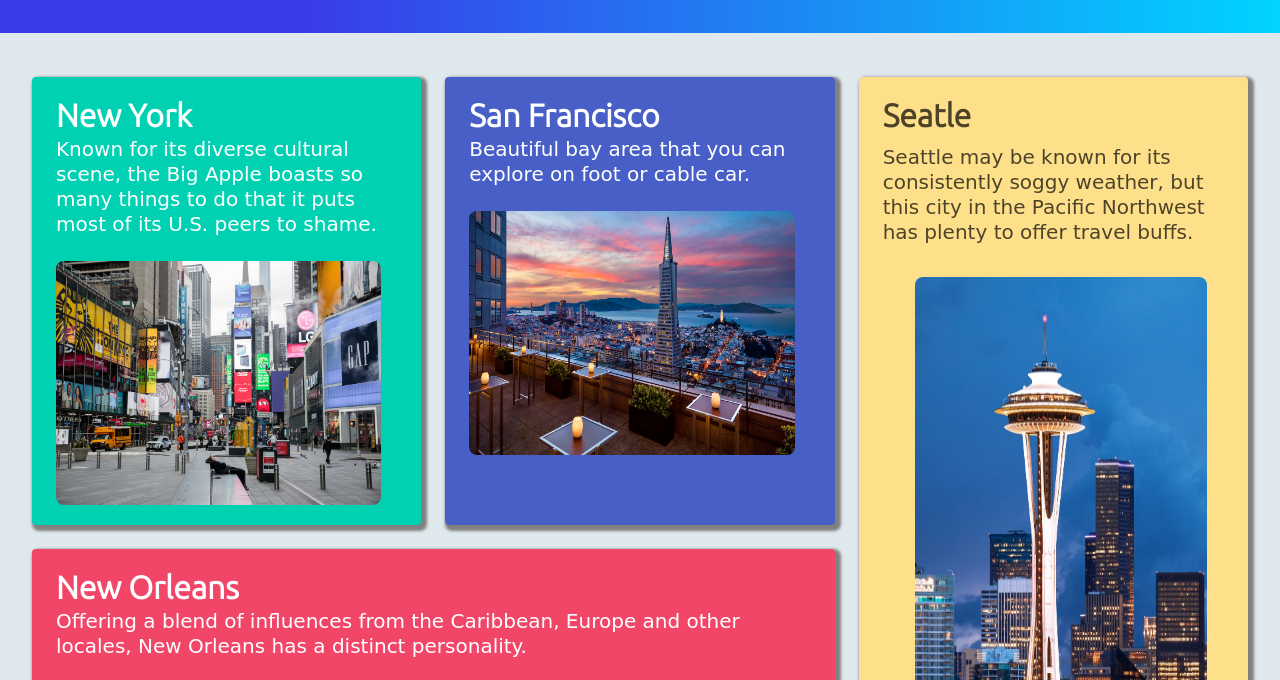
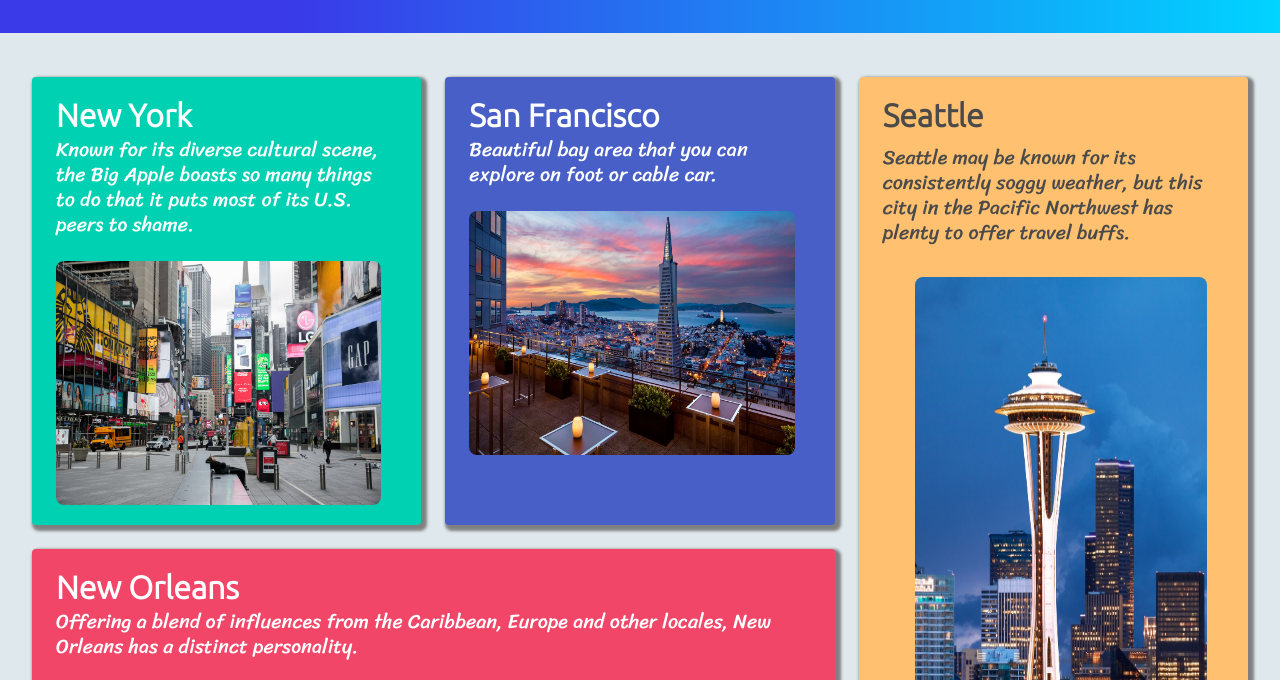
Before and after one commit to andwilson36/Ticket_Project_One, a plain HTML site: page index.html in a window 1280 px wide. Shown: the part 868-1548 px from the top of the page. Drawn offline with nearby package versions, Linux system fonts and the light colour scheme.

Commit message:
edited css and html files to match hotel and index

```diff
--- a/assets/css/hotel.css
+++ b/assets/css/hotel.css
@@ -96,7 +96,7 @@ main {
 }
 
 .feature-desc {
-    font-family: cursive;
+    font-family: 'Sriracha', cursive;
     text-decoration-color: white;
 }
 
@@ -264,7 +264,7 @@ main {
 }
 
 .miamiCard{
-    background-color: rgb(52, 216, 74);
+    background-color: #6cd48f;
 }
 
 .imgRound{
@@ -272,7 +272,7 @@ main {
 }
 
 .houstonCard{
-    background-color: rgb(252, 178, 41);
+    background-color: #fac35c;
 }
 
 .footer {
--- a/assets/css/style.css
+++ b/assets/css/style.css
@@ -96,7 +96,7 @@ main {
 }
 
 .feature-desc {
-    font-family: cursive;
+    font-family: 'Sriracha', cursive;
     text-decoration-color: white;
 }
 
@@ -221,7 +221,12 @@ main {
 .seatle-tile:hover .seatle-caption {
     opacity: 1;
 }
-
+.seatle-tile{
+    background-color: #ffc170;
+}
+.seatle-text-color{
+    text-decoration-color: white;
+}
 .seatle {
     opacity: 1;
     display: block;
@@ -240,6 +245,13 @@ main {
     transform: translate(-50%, -50%);
     -ms-transform: translate(-50%, -50%);
     text-align: center;
+}
+
+.titleSeatle{
+    color: white;
+    font-size: 2rem;
+    font-weight: 600;
+    line-height: 1.125;
 }
 
 .seatle-text {
--- a/index.html
+++ b/index.html
@@ -15,6 +15,7 @@
     <link rel="preconnect" href="https://fonts.googleapis.com">
     <link rel="preconnect" href="https://fonts.gstatic.com" crossorigin>
     <link href="https://fonts.googleapis.com/css2?family=Ubuntu:wght@300&display=swap" rel="stylesheet">
+    <link href="https://fonts.googleapis.com/css2?family=Sriracha&display=swap" rel="stylesheet">
     <!-- Bulma -->
     <link rel="stylesheet" href="https://cdn.jsdelivr.net/npm/bulma@0.9.3/css/bulma.min.css">
     <!-- Favicon -->
@@ -164,10 +165,10 @@
             </article>
           </div>
         </div>
-        <div class="tile is-parent seatle-tile">
-          <article class="tile is-child notification is-warning boxShadow">
-            <div class="content">
-              <p class="title">Seatle</p>
+        <div class="tile is-parent">
+          <article class="tile is-child notification seatle-tile boxShadow">
+            <div class="content seatle-text-color">
+              <p class="title titleSeatle">Seattle</p>
               <p class="subtitle feature-desc">Seattle may be known for its consistently soggy weather, but this city in the Pacific Northwest has plenty to offer travel buffs.</p>
               <figure class="image is-1by2 seatle">
                 <img src="./assets/images/seatle.jpg" class="imgRound">
```
Also changed, not shown: hotel.html (+1 -0 lines).
